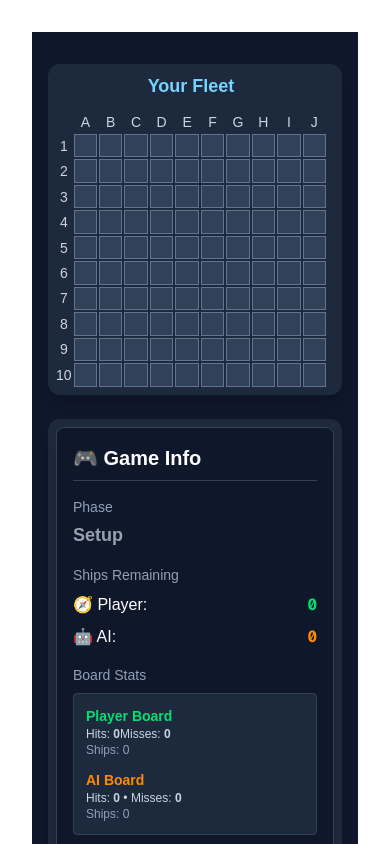
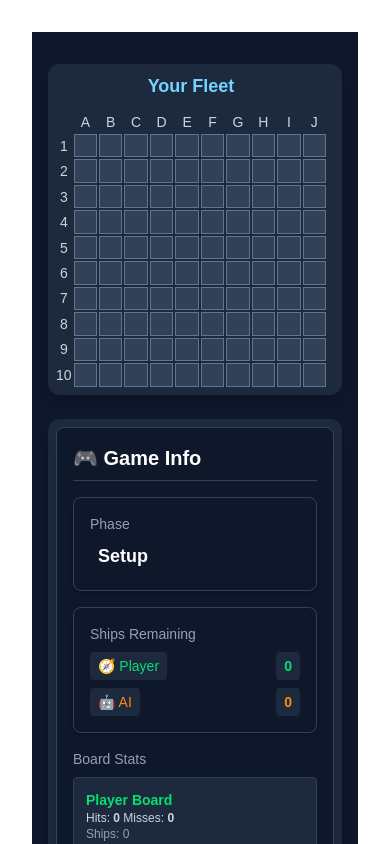
Before and after one commit to BetoCarr/sea-warfare, a Next.js app: page / in a window 390 px wide. Shown: the top 844 px of the page. Built offline with nearby package versions, Linux system fonts and the light colour scheme.

Commit message:
refactor HUD UI: add design‑system tokens + Button, Card, Badge components; update PhaseSection, TurnSection, ShipsRemainingSection & GameHUD to use them (incl. turn‑color tokens)

```diff
--- a/src/components/hud/GameHUD.tsx
+++ b/src/components/hud/GameHUD.tsx
@@ -7,6 +7,9 @@ import { useShallow } from "zustand/react/shallow";
 import { PhaseSection } from "./PhaseSection";
 import { TurnSection } from "./TurnSection";
 import { ShipsRemainingSection } from "./ShipsRemainingSection";
+import { Card } from "@/components/ui/Card";
+import { Badge } from "@/components/ui/Badge";
+import { Button } from "@/components/ui/Button";
 
 export function GameHUD() {
   const [feedback, setFeedback] = useState<string | null>(null);
@@ -15,70 +18,49 @@ export function GameHUD() {
   const {
     phase,
     currentTurn,
-
     playerReady,
     aiReady,
-
     playerHits,
     playerMisses,
-
     aiHits,
     aiMisses,
-
     playerShipsRemaining,
     aiShipsRemaining,
-
     totalPlayerShips,
     totalAiShips,
-
     confirmPlacement,
   } = useGameStore(
     useShallow((state) => ({
       phase: state.phase,
       currentTurn: state.currentTurn,
-
       playerReady: state.player.isReady,
       aiReady: state.ai.isReady,
-
       playerHits: state.player.boardState.hits.length,
       playerMisses: state.player.boardState.misses.length,
       aiHits: state.ai.boardState.hits.length,
       aiMisses: state.ai.boardState.misses.length,
-
-        playerShipsRemaining: state.player.ships.filter(s => !s.isSunk).length,
-        aiShipsRemaining: state.ai.ships.filter(s => !s.isSunk).length,
-
+      playerShipsRemaining: state.player.ships.filter((s) => !s.isSunk).length,
+      aiShipsRemaining: state.ai.ships.filter((s) => !s.isSunk).length,
       totalPlayerShips: state.player.ships.length,
       totalAiShips: state.ai.ships.length,
-
       confirmPlacement: state.confirmPlacement,
     }))
   );
 
-     // Confirm placement / Start battle
   const handleConfirm = () => {
     const result = confirmPlacement();
     console.log("[UI] confirmPlacement result:", result);
-
     if (timeoutRef.current) clearTimeout(timeoutRef.current);
-
     setFeedback(result.success ? "Battle started! 🎮" : result.message || "Cannot start game");
     timeoutRef.current = window.setTimeout(() => setFeedback(null), 3000);
   };
 
   return (
-        <aside
-            className="w-full md:w-64 bg-slate-900 text-white p-4 rounded-lg
-                        flex flex-col gap-4 border border-slate-700 shadow-lg"
-        >
-            <h2 className="text-xl font-bold border-b border-slate-700 pb-2">
-                🎮 Game Info
-            </h2>
-
+    <Card className="w-full md:w-64 bg-slate-900 text-white p-4 rounded-lg flex flex-col gap-4 border border-slate-700 shadow-lg">
+      <h2 className="text-xl font-bold border-b border-slate-700 pb-2">🎮 Game Info</h2>
       <PhaseSection />
       <TurnSection />
       <ShipsRemainingSection />
-
       {/* Board Stats */}
       <div className="flex flex-col gap-2">
         <span className="text-sm text-slate-400">Board Stats</span>
@@ -87,24 +69,17 @@ export function GameHUD() {
           <div>
             <p className="text-sm font-semibold text-green-400">Player Board</p>
             <p className="text-xs text-slate-300">
-                            Hits: <span className="font-bold">{playerHits}</span>
-                            Misses: <span className="font-bold">{playerMisses}</span>
+              Hits: <span className="font-bold">{playerHits}</span> Misses: <span className="font-bold">{playerMisses}</span>
             </p>
-                        <p className="text-xs text-slate-400">
-                            Ships: {totalPlayerShips}
-                        </p>
+            <p className="text-xs text-slate-400">Ships: {totalPlayerShips}</p>
           </div>
-
           {/* AI Board */}
           <div>
             <p className="text-sm font-semibold text-orange-400">AI Board</p>
             <p className="text-xs text-slate-300">
-                            Hits: <span className="font-bold">{aiHits}</span> •
-                            Misses: <span className="font-bold">{aiMisses}</span>
+              Hits: <span className="font-bold">{aiHits}</span> • Misses: <span className="font-bold">{aiMisses}</span>
             </p>
-                        <p className="text-xs text-slate-400">
-                            Ships: {totalAiShips}
-                        </p>
+            <p className="text-xs text-slate-400">Ships: {totalAiShips}</p>
           </div>
         </div>
       </div>
@@ -112,43 +87,31 @@ export function GameHUD() {
       {phase === GamePhase.PLACEMENT && (
         <div className="flex flex-col gap-2 text-sm">
           <div className="flex items-center gap-2">
-                        <span className={playerReady ? "text-green-400" : "text-yellow-400"}>
+            <Badge className={playerReady ? "text-green-400" : "text-yellow-400"}>
               {playerReady ? "✓" : "○"}
-                        </span>
+            </Badge>
             <span className="text-slate-300">Player Ready</span>
           </div>
           <div className="flex items-center gap-2">
-                        <span className={aiReady ? "text-green-400" : "text-yellow-400"}>
+            <Badge className={aiReady ? "text-green-400" : "text-yellow-400"}>
               {aiReady ? "✓" : "○"}
-                        </span>
+            </Badge>
             <span className="text-slate-300">AI Ready</span>
           </div>
         </div>
       )}
-
       {/* Feedback Message */}
       {feedback && (
-                <div className="text-sm p-2 rounded bg-slate-800 text-center
-                            border border-slate-600">
+        <div className="text-sm p-2 rounded bg-slate-800 text-center border border-slate-600">
           {feedback}
         </div>
       )}
-
       {/* Start Battle Button */}
       {phase === GamePhase.PLACEMENT && (
-                <button
-                    onClick={handleConfirm}
-                    disabled={!playerReady || !aiReady}
-                    className="mt-auto py-3 px-4 rounded font-semibold
-                            bg-blue-600 hover:bg-blue-500
-                            disabled:bg-slate-700 disabled:text-slate-500
-                            disabled:cursor-not-allowed
-                            transition-all duration-200
-                            hover:scale-105 active:scale-95"
-                >
+        <Button variant="primary" disabled={!playerReady || !aiReady} className="mt-auto">
           {/* {getButtonLabel(playerReady, aiReady)} */}
-                </button>
+        </Button>
       )}
-        </aside>
+    </Card>
   );
 }
--- a/src/components/hud/PhaseSection.tsx
+++ b/src/components/hud/PhaseSection.tsx
@@ -2,38 +2,32 @@
 
 import { useGameStore } from "@/lib/store/game-store";
 import { useShallow } from "zustand/react/shallow";
-import { getPhaseColor, getPhaseLabel } from "./hud.utils";
+import { getPhaseLabel } from "./hud.utils";
+import { Card } from "@/components/ui/Card";
+import { Badge } from "@/components/ui/Badge";
+import { GamePhase } from "@/lib/store/game-types";
+
 /**
  * PhaseSection
  *
  * Displays the current game phase (SETUP / PLACEMENT / BATTLE / GAME_OVER).
- *
- * Responsibility:
- * - Render phase label and color based on global game state.
+ * Uses the design system's Card and Badge components for consistent styling.
  */
 export function PhaseSection() {
-    /**
-     * Fine-grained Zustand selector
-     *
-     * - Selects a single primitive value (`GamePhase`)
-     * - Allows Zustand to rely on Object.is comparison
-     */
+  // Select the current phase from the global store with proper typing
   const phase = useGameStore(
-        useShallow((state) => state.phase)
+    useShallow((state) => state.phase as GamePhase)
   );
 
+  // Map phase enum to a CSS variable based color class
+  const phaseColorClass = `text-[var(--color-phase-${phase.toString().toLowerCase()})]`;
+
   return (
-        <div className="flex flex-col gap-1">
-            {/* Static label */}
+    <Card className="flex flex-col gap-1">
       <span className="text-sm text-slate-400">Phase</span>
-            {/*
-                Dynamic phase display:
-                - Text and color derived via lookup helpers
-                - Keeps rendering logic declarative and readable
-            */}
-            <span className={`text-lg font-semibold ${getPhaseColor(phase)}`}>
+      <Badge className={`text-lg font-semibold ${phaseColorClass}`}>
         {getPhaseLabel(phase)}
-            </span>
-        </div>
+      </Badge>
+    </Card>
   );
 }
--- a/src/components/hud/ShipsRemainingSection.tsx
+++ b/src/components/hud/ShipsRemainingSection.tsx
@@ -2,33 +2,34 @@
 
 import { useGameStore } from "@/lib/store/game-store";
 import { useShallow } from "zustand/react/shallow";
+import { Card } from "@/components/ui/Card";
+import { Badge } from "@/components/ui/Badge";
 
 export function ShipsRemainingSection() {
   const { playerRemaining, aiRemaining } = useGameStore(
     useShallow((state) => ({
-            playerRemaining: state.player.ships.filter(s => !s.isSunk).length,
-            aiRemaining: state.ai.ships.filter(s => !s.isSunk).length,
+      playerRemaining: state.player.ships.filter((s) => !s.isSunk).length,
+      aiRemaining: state.ai.ships.filter((s) => !s.isSunk).length,
     }))
   );
 
   return (
-        <div className="flex flex-col gap-2">
+    <Card className="flex flex-col gap-2">
       <span className="text-sm text-slate-400">Ships Remaining</span>
       <div className="text-md space-y-2">
         <div className="flex items-center justify-between">
-                    <span>🧭 Player:</span>
-                    <span className="font-mono font-bold text-green-400">
+          <Badge className="bg-slate-800 text-green-400">🧭 Player</Badge>
+          <Badge className="bg-slate-800 text-green-400 font-bold">
             {playerRemaining}
-                    </span>
+          </Badge>
         </div>
-
         <div className="flex items-center justify-between">
-                    <span>🤖 AI:</span>
-                    <span className="font-mono font-bold text-orange-400">
+          <Badge className="bg-slate-800 text-orange-400">🤖 AI</Badge>
+          <Badge className="bg-slate-800 text-orange-400 font-bold">
             {aiRemaining}
-                    </span>
+          </Badge>
         </div>
       </div>
-        </div>
+    </Card>
   );
 }
--- /dev/null
+++ b/src/components/ui/Badge.tsx
@@ -0,0 +1,12 @@
+import React from 'react';
+import { cn } from '@/lib/utils/utils';
+
+interface BadgeProps {
+  children: React.ReactNode;
+  className?: string;
+}
+
+export const Badge: React.FC<BadgeProps> = ({ children, className = '' }) => {
+  const baseClasses = 'inline-block px-2 py-1 rounded text-sm font-medium';
+  return <span className={cn(baseClasses, className)}>{children}</span>;
+};
--- /dev/null
+++ b/src/components/ui/Button.tsx
@@ -0,0 +1,31 @@
+import React from 'react';
+import { cn } from '@/lib/utils/utils';
+
+interface ButtonProps extends React.ButtonHTMLAttributes<HTMLButtonElement> {
+  variant?: 'primary' | 'secondary';
+  className?: string;
+}
+
+export const Button: React.FC<ButtonProps> = ({
+  variant = 'primary',
+  className = '',
+  children,
+  ...rest
+}) => {
+  const baseClasses =
+    'px-4 py-2 rounded font-semibold transition-colors duration-200 focus-visible:outline-none focus-visible:ring-2 focus-visible:ring-offset-2';
+
+  const variantClasses = {
+    primary: `bg-[var(--color-primary)] text-white hover:bg-[var(--color-primary-hover)] disabled:bg-slate-700 disabled:text-slate-500 disabled:cursor-not-allowed`,
+    secondary: `bg-[var(--color-secondary)] text-white hover:bg-slate-600 disabled:bg-slate-700 disabled:text-slate-500 disabled:cursor-not-allowed`,
+  }[variant];
+
+  return (
+    <button
+      className={cn(baseClasses, variantClasses, className)}
+      {...rest}
+    >
+      {children}
+    </button>
+  );
+};
--- /dev/null
+++ b/src/components/ui/Card.tsx
@@ -0,0 +1,13 @@
+import React from 'react';
+import { cn } from '@/lib/utils/utils';
+
+interface CardProps {
+  children: React.ReactNode;
+  className?: string;
+}
+
+export const Card: React.FC<CardProps> = ({ children, className = '' }) => {
+  const baseClasses =
+    'bg-[var(--color-bg-card)] rounded-lg p-4 shadow-md border border-slate-700';
+  return <div className={cn(baseClasses, className)}>{children}</div>;
+};
--- /dev/null
+++ b/src/styles/tokens.css
@@ -0,0 +1,15 @@
+:root {
+  --color-primary: #2563eb; /* blue-600 */
+  --color-primary-hover: #3b82f6; /* blue-500 */
+  --color-secondary: #4b5563; /* gray-600 */
+  --color-bg-panel: #1e293b; /* slate-800 */
+  --color-bg-card: #1e293b;
+  --color-text-muted: #94a3b8; /* slate-400 */
+  --color-text: #f1f5f9; /* slate-100 */
+  --color-phase-setup: #f59e0b; /* amber-500 */
+  --color-phase-placement: #10b981; /* emerald-500 */
+  --color-phase-battle: #ef4444; /* red-500 */
+  --color-phase-gameover: #6b7280; /* gray-500 */
+  --color-turn-player: #10b981; /* emerald-500 */
+  --color-turn-ai: #f97316; /* orange-500 */
+}
```
Also changed, not shown: src/components/hud/TurnSection.tsx (+16 -6 lines). Lines whose indentation alone changed are shown as unchanged.
